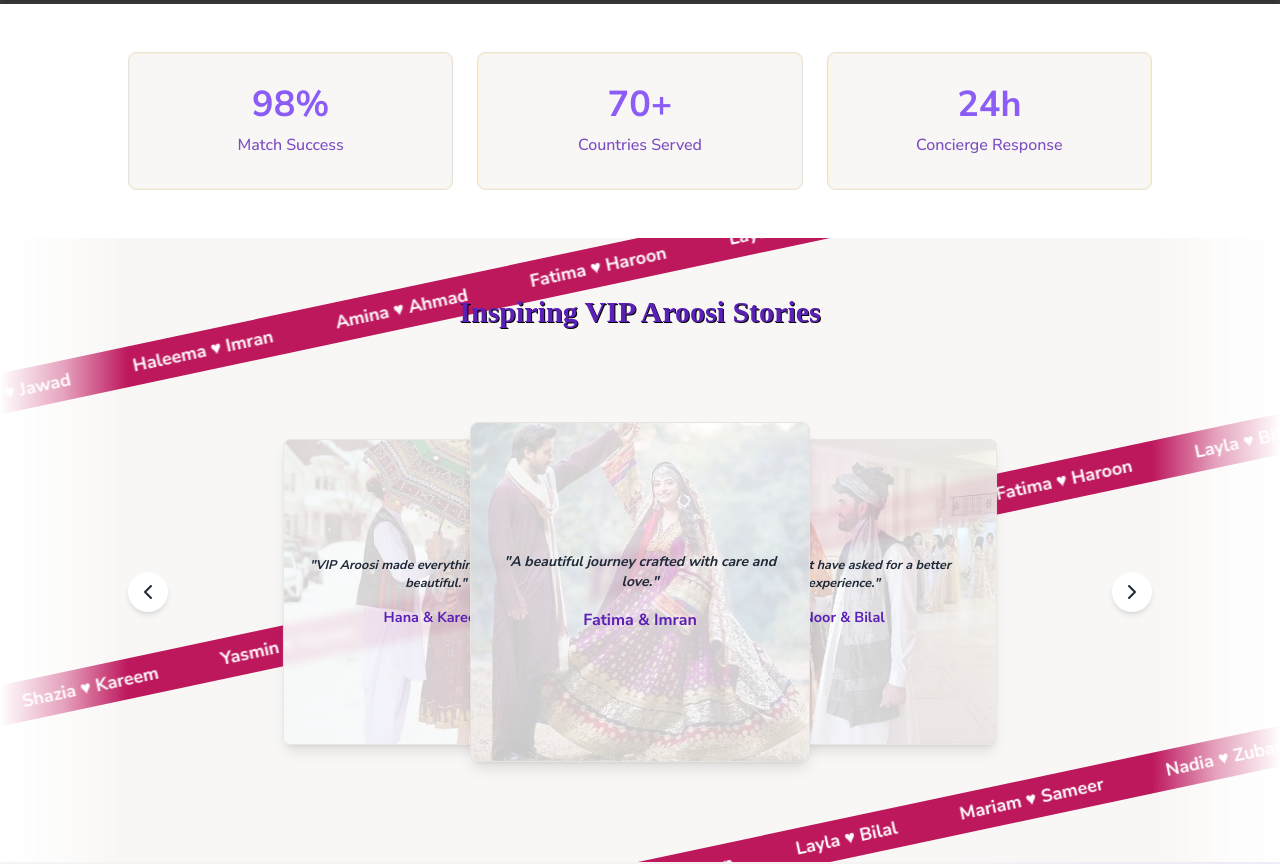
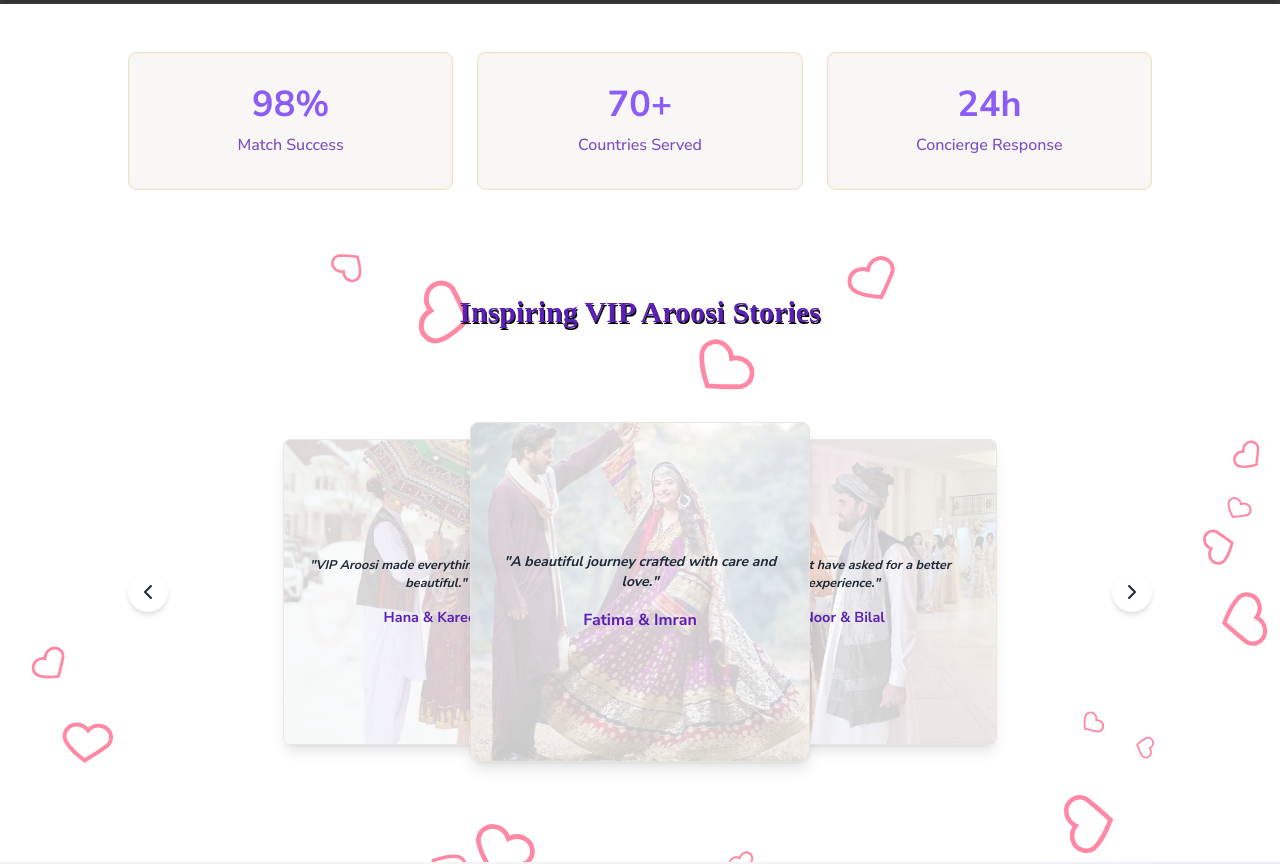
Before and after one commit to karthiknish/vip-aroosi, a Next.js app: page / in a window 1280 px wide. Shown: the part 740-1604 px from the top of the page. Built offline with nearby package versions, Linux system fonts and the light colour scheme; grey boxes are pictures that could not be loaded; a web font is replaced by a local one.

Commit message:
enhanced stories section-3

```diff
--- a/src/components/MovingStrip.tsx
+++ /dev/null
@@ -1,61 +0,0 @@
-import React from "react";
-
-interface MovingStripProps {
-  items: string[];
-  color?: string; // default #BE185D
-  rotation?: number; // default -12
-  speed?: number; // seconds for animation
-  direction?: "left" | "right"; // scroll direction
-}
-
-const MovingStrip: React.FC<MovingStripProps> = ({
-  items,
-  color = "#BE185D",
-  rotation = -12,
-  speed = 15,
-  direction = "left",
-}) => {
-  const looped = [...items, ...items];
-
-  return (
-    <div className="relative w-full h-full">
-      {/* Rotated background strip */}
-      <div
-        className="absolute -left-1/4 w-[150%] flex items-center h-10 top-1/2 -translate-y-1/2 overflow-hidden"
-        style={{
-          backgroundColor: color,
-          transform: `rotate(${rotation}deg)`,
-        }}
-      >
-        <div
-          className={`flex gap-16 text-white text-lg font-bold whitespace-nowrap px-4 animate-marquee`}
-          style={{
-            animationDuration: `${speed}s`,
-            animationDirection: direction === "right" ? "reverse" : "normal",
-          }}
-        >
-          {looped.map((c, i) => (
-            <span key={i}>{c}</span>
-          ))}
-        </div>
-      </div>
-
-      {/* CSS animation */}
-      <style jsx>{`
-        @keyframes marquee {
-          0% {
-            transform: translateX(0);
-          }
-          100% {
-            transform: translateX(-50%);
-          }
-        }
-        .animate-marquee {
-          animation: marquee linear infinite;
-        }
-      `}</style>
-    </div>
-  );
-};
-
-export default MovingStrip;
--- a/src/components/Stories.tsx
+++ b/src/components/Stories.tsx
@@ -1,6 +1,7 @@
 import React, { useState } from "react";
 import { ChevronLeft, ChevronRight } from "lucide-react";
 import MovingStrip from "./MovingStrip";
+import PatternBG from "./patterBG";
 
 const Stories = () => {
   const stories = [
@@ -90,70 +91,27 @@ const Stories = () => {
       {/* Background (lowest layer) */}
       <div className="absolute top-0 left-0 w-full h-full bg-gradient-to-br from-purple-50/30 to-blue-50/30 z-[-20]" />
       <div className="absolute top-20 right-20 w-64 h-64 bg-purple-200/20 rounded-full blur-3xl z-[-20]" />
-
+      {/* below cards above bg */}
+      <div className="absolute top-0 left-0 w-full h-full ">
+        <PatternBG />
+      </div>
       {/* Left Section Fade Mask */}
-      <div
+      {/* <div
         className="absolute left-0 top-0 h-full w-[10%]
     bg-gradient-to-r from-white via-white/60 to-transparent
     z-30 pointer-events-none"
-      ></div>
+      ></div> */}
 
       {/* Right Section Fade Mask */}
-      <div
+      {/* <div
         className="absolute right-0 top-0 h-full w-[10%]
     bg-gradient-to-l from-white via-white/60 to-transparent
     z-30 pointer-events-none"
-      ></div>
+      ></div> */}
 
-      {/* Diagonal Strips Layer (behind cards but above background) */}
-      <div className="absolute inset-0 flex flex-col justify-between z-0 pointer-events-none">
-        {/* Top Strip */}
-        <div className="flex justify-center">
-          <MovingStrip
-            items={couples}
-            color="#BE185D"
-            rotation={-12} // ulta tilt
-            speed={20}
-            direction="right" // right ko move karegi
-          />
-        </div>
-
-        {/* Middle Strip */}
-        <div className="flex justify-center">
-          <MovingStrip
-            items={couples}
-            color="#BE185D"
-            rotation={-12} // jaisa tha
-            speed={15}
-            direction="left" // left ko move karegi
-          />
-        </div>
-        {/* Middle Strip - 2 */}
-        {/* <div className="flex justify-center h-40">
-          <MovingStrip
-            items={couples}
-            color="#BE185D"
-            rotation={12} // jaisa tha
-            speed={15}
-            direction="right" // left ko move karegi
-          />
-        </div> */}
-
-        {/* Bottom Strip */}
-        <div className="flex justify-center">
-          <MovingStrip
-            items={couples}
-            color="#BE185D"
-            rotation={-12} // ulta tilt
-            speed={18}
-            direction="right" // right ko move karegi
-          />
-        </div>
-      </div>
-
-      {/* Content (cards above strip) */}
+      {/* Content  */}
       <div className="max-w-5xl mx-auto text-center space-y-12 relative z-10">
-        <h2 className="text-3xl font-extrabold text-primary-dark font-serif drop-shadow-[1px_1px_0px_black]">
+        <h2 className="text-3xl font-extrabold text-primary-dark font-serif drop-shadow-[1px_2px_0px_black]">
           Inspiring VIP Aroosi Stories
         </h2>
 
--- /dev/null
+++ b/src/components/patterBG.tsx
@@ -0,0 +1,41 @@
+import React from "react";
+
+const PatternBG = () => {
+  return (
+    <div className="w-full h-screen bg-white relative overflow-hidden">
+      {/* Repeating pattern hearts */}
+      {[...Array(25)].map((_, i) => {
+        const size = Math.random() * 40 + 20; // heart size (20px – 60px)
+        const left = Math.random() * 100; // random X%
+        const top = Math.random() * 100; // random Y%
+        const rotate = Math.random() * 360; // random rotation
+
+        return (
+          <svg
+            key={i}
+            xmlns="http://www.w3.org/2000/svg"
+            viewBox="0 0 24 24"
+            fill="none"
+            stroke="#FF3C68" // pink outline
+            strokeWidth="2"
+            className="absolute opacity-60"
+            style={{
+              width: size * 2,
+              height: size,
+              left: `${left}%`,
+              top: `${top}%`,
+              transform: `rotate(${rotate}deg)`,
+            }}
+          >
+            <path
+              fill="transparent"
+              d="M12 21s-6.5-4.35-9.33-8.28C-0.67 8.44 2.41 3 7.5 3c2.1 0 4.09 1.07 5.5 2.72C14.41 4.07 16.4 3 18.5 3c5.09 0 8.17 5.44 4.83 9.72C18.5 16.65 12 21 12 21z"
+            />
+          </svg>
+        );
+      })}
+    </div>
+  );
+};
+
+export default PatternBG;
```
